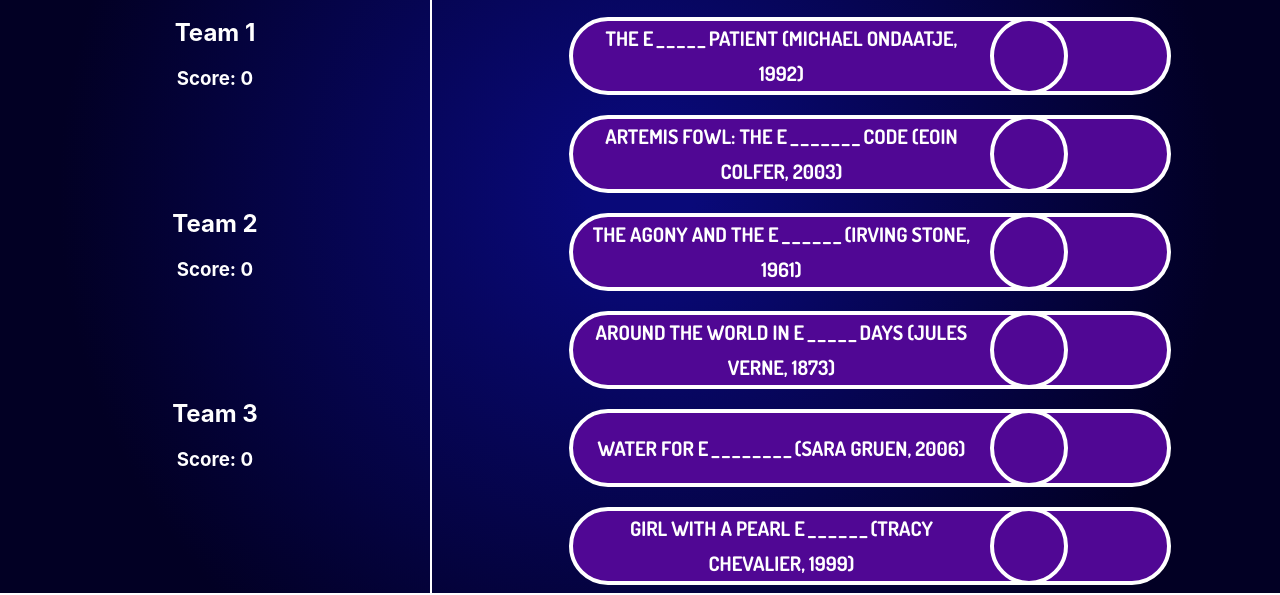
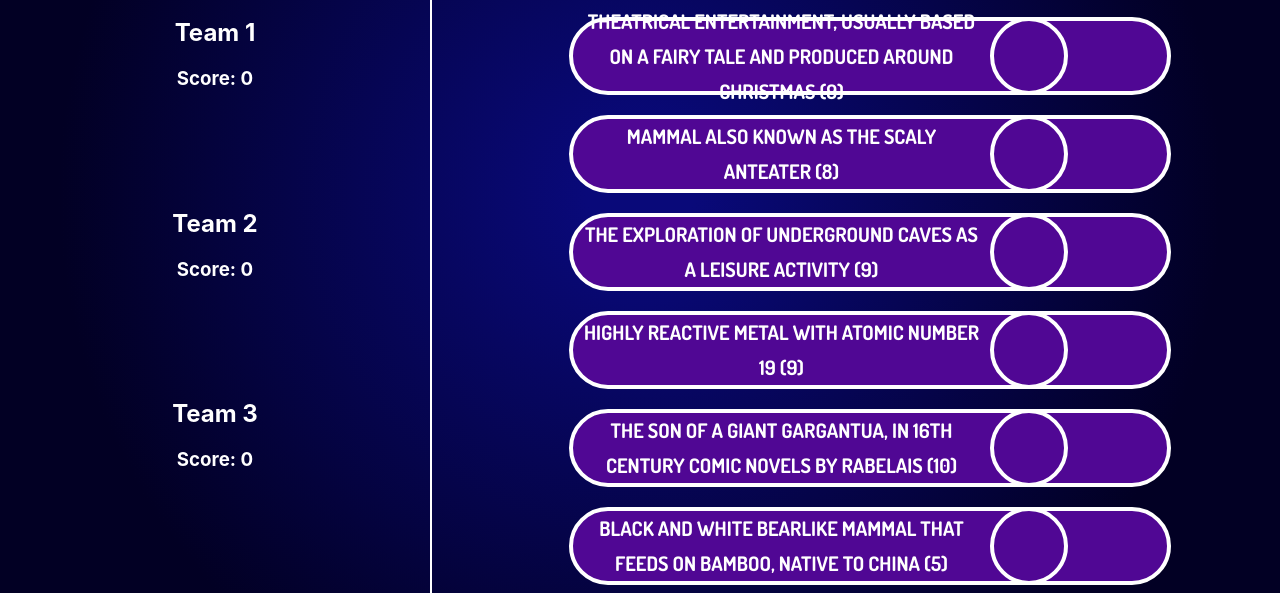
Before and after one commit to Mewse/christmas-games, a React app in the folder ui/: page /pointless in a window 1280 px wide. Shown: the part 207-802 px from the top of the page. Built offline with nearby package versions, Linux system fonts and the light colour scheme.

Commit message:
FInalize

```diff
--- a/ui/public/index.html
+++ b/ui/public/index.html
@@ -27,7 +27,7 @@
     <link rel="preconnect" href="https://fonts.googleapis.com">
     <link rel="preconnect" href="https://fonts.gstatic.com" crossorigin>
     <link href="https://fonts.googleapis.com/css2?family=Dosis:wght@700&display=swap" rel="stylesheet">
-    <title>Christmas Mystery Fun Time</title>
+    <title>Katie's Birthday Mystery Fun Time</title>
   </head>
   <body>
     <noscript>You need to enable JavaScript to run this app.</noscript>
--- a/ui/src/pages/pointless/index.jsx
+++ b/ui/src/pages/pointless/index.jsx
@@ -204,7 +204,7 @@
 
     fail() {
         let teams = [...this.state.teams];
-        if (this.state.selectedTeam) {
+        if (this.state.selectedTeam !== null) {
             teams[this.state.selectedTeam].score += 100;
         }
         this.setState({
--- a/ui/src/pages/pointless/questions.js
+++ b/ui/src/pages/pointless/questions.js
@@ -7,47 +7,7 @@
 }
 
 const rounds = [
-    {
-        answers: [
-            {
-                answer: "Esio",
-                prompt: "E _ _ _ Trot (Roald Dahl,1990)",
-                count: 16,
-            },
-            {
-                answer: "English",
-                prompt: "The E _ _ _ _ _ Patient (Michael Ondaatje, 1992)",
-                count: 64,
-            },
-            {
-                answer: "Eternity",
-                prompt: "Artemis Fowl: The E _ _ _ _ _ _ _ Code (Eoin Colfer, 2003)",
-                count: 0,
-            },
-            {
-                answer: "Ecstasy",
-                prompt: "The Agony and the E _ _ _ _ _ _ (Irving Stone, 1961)",
-                count: 33,
-            },
-            {
-                answer: "Eighty",
-                prompt: "Around the World in E _ _ _ _ _ Days (Jules Verne, 1873)",
-                count: 87,
-            },
-            {
-                answer: "Elephants",
-                prompt: "Water for E _ _ _ _ _ _ _ _ (Sara Gruen, 2006)",
-                count: 12,
-            },
-            {
-                answer: "Earring",
-                prompt: "Girl with a Pearl E _ _ _ _ _ _ (Tracy Chevalier, 1999)",
-                count: 84,
-            },
-        ],
-        type: TYPES.OPEN,
-        prompt: "E-Books"
-    },
+
     {
         answers: [
             {
@@ -67,7 +27,7 @@
             },
             {
                 answer: "Potholing",
-                prompt: "The exploration of underground cases as a leisure activity (9)",
+                prompt: "The exploration of underground caves as a leisure activity (9)",
                 count: 43,
             },
             {
@@ -129,6 +89,47 @@
         ],
         type: TYPES.OPEN,
         prompt: "POTs and PANs"
+    },
+    {
+        answers: [
+            {
+                answer: "Esio",
+                prompt: "E _ _ _ Trot (Roald Dahl,1990)",
+                count: 16,
+            },
+            {
+                answer: "English",
+                prompt: "The E _ _ _ _ _ Patient (Michael Ondaatje, 1992)",
+                count: 64,
+            },
+            {
+                answer: "Eternity",
+                prompt: "Artemis Fowl: The E _ _ _ _ _ _ _ Code (Eoin Colfer, 2003)",
+                count: 0,
+            },
+            {
+                answer: "Ecstasy",
+                prompt: "The Agony and the E _ _ _ _ _ _ (Irving Stone, 1961)",
+                count: 33,
+            },
+            {
+                answer: "Eighty",
+                prompt: "Around the World in E _ _ _ _ _ Days (Jules Verne, 1873)",
+                count: 87,
+            },
+            {
+                answer: "Elephants",
+                prompt: "Water for E _ _ _ _ _ _ _ _ (Sara Gruen, 2006)",
+                count: 12,
+            },
+            {
+                answer: "Earring",
+                prompt: "Girl with a Pearl E _ _ _ _ _ _ (Tracy Chevalier, 1999)",
+                count: 84,
+            },
+        ],
+        type: TYPES.OPEN,
+        prompt: "E-Books"
     },
     {
         answers: [
@@ -226,7 +227,7 @@
             },
             {
                 answer: "Star Wars",
-                prompt: "Millenium Falcon",
+                prompt: "Millennium Falcon",
                 count: 63,
             },
             {
@@ -313,9 +314,9 @@
                 count: 14,
             },
             {
-                prompt: "an act or judgement that is misguided or wrong (7)",
-                answer: "Mistake",
-                count: 67,
+                prompt: "unwanted material that have been thrown overboard from a ship and washed ashore (6)",
+                answer: "Jetsam",
+                count: 42,
             },
             {
                 prompt: "Point or direct at a target (3)",
@@ -330,12 +331,12 @@
             {
                 prompt: "A jet-propelled vehicle that skims across the surface of water (6)",
                 answer: "Jetski",
-                count: 31,
+                count: 51,
             },
             {
                 prompt: "To move or glide quickly along a surface (5)",
                 answer: "Skate",
-                count: 71,
+                count: 61,
             },
             {
                 prompt: "A young guineafowl (4)",
--- a/ui/src/pages/tenable/questions.js
+++ b/ui/src/pages/tenable/questions.js
@@ -16,21 +16,6 @@
     },
     {
         answers: [
-            {answer: "Carry on Sergeant", fontSize: "1.4vw"},
-            {answer: "Carry on Nurse", fontSize: "1.5vw"},
-            {answer: "Carry on Teacher", fontSize: "1.5vw"},
-            {answer: "Carry on Constable", fontSize: "1.5vw"},
-            {answer: "Carry on Cabby", fontSize: "1.5vw"},
-            {answer: "Carry on Spying", fontSize: "1.5vw"},
-            {answer: "Carry on Cowboy", fontSize: "1.5vw"},
-            {answer: "Carry on Doctor", fontSize: "1.5vw"},
-            {answer: "Carry on Again Doctor", fontSize: "1.5vw"},
-            {answer: "Carry on Matron", fontSize: "1.5vw"},
-        ],
-        prompt: 'The 10 "Carry On …" films with jobs in the title',
-    },
-    {
-        answers: [
             {answer: "Alaska", fontSize: "1.5vw"},
             {answer: "Arizona", fontSize: "1.5vw"},
             {answer: "California", fontSize: "1.5vw"},
@@ -46,19 +31,34 @@
     },
     {
         answers: [
-            {answer: "Lead (Pb)", fontSize: "1.5vw"},
-            {answer: "Neptunium (Np)", fontSize: "1.5vw"},
-            {answer: "Palladium (Pd)", fontSize: "1.5vw"},
-            {answer: "Platinum (Pt)", fontSize: "1.5vw"},
-            {answer: "Phosphorus (P)", fontSize: "1.5vw"},
-            {answer: "Plutonium (Pu)", fontSize: "1.5vw"},
-            {answer: "Polonium (Po)", fontSize: "1.5vw"},
-            {answer: "Praseodymium (Pr)", fontSize: "1.5vw"},
-            {answer: "Promethium (Pm)", fontSize: "1.5vw"},
-            {answer: "Proactinum (Pa)", fontSize: "1.5vw"},
+            {answer: "Carry on Sergeant", fontSize: "1.4vw"},
+            {answer: "Carry on Nurse", fontSize: "1.5vw"},
+            {answer: "Carry on Teacher", fontSize: "1.5vw"},
+            {answer: "Carry on Constable", fontSize: "1.5vw"},
+            {answer: "Carry on Cabby", fontSize: "1.5vw"},
+            {answer: "Carry on Spying", fontSize: "1.5vw"},
+            {answer: "Carry on Cowboy", fontSize: "1.5vw"},
+            {answer: "Carry on Doctor", fontSize: "1.5vw"},
+            {answer: "Carry on Again Doctor", fontSize: "1.5vw"},
+            {answer: "Carry on Matron", fontSize: "1.5vw"},
         ],
-        prompt: 'The 10 elements with the letter "P" in their chemical symbol',
+        prompt: 'The 10 "Carry On …" films with jobs in the title',
     },
+    // {
+    //     answers: [
+    //         {answer: "Lead (Pb)", fontSize: "1.5vw"},
+    //         {answer: "Neptunium (Np)", fontSize: "1.5vw"},
+    //         {answer: "Palladium (Pd)", fontSize: "1.5vw"},
+    //         {answer: "Platinum (Pt)", fontSize: "1.5vw"},
+    //         {answer: "Phosphorus (P)", fontSize: "1.5vw"},
+    //         {answer: "Plutonium (Pu)", fontSize: "1.5vw"},
+    //         {answer: "Polonium (Po)", fontSize: "1.5vw"},
+    //         {answer: "Praseodymium (Pr)", fontSize: "1.5vw"},
+    //         {answer: "Promethium (Pm)", fontSize: "1.5vw"},
+    //         {answer: "Proactinum (Pa)", fontSize: "1.5vw"},
+    //     ],
+    //     prompt: 'The 10 elements with the letter "P" in their chemical symbol',
+    // },
     {
         answers: [
             {answer: "Paris (11.017M)", fontSize: "1.5vw"},
```
